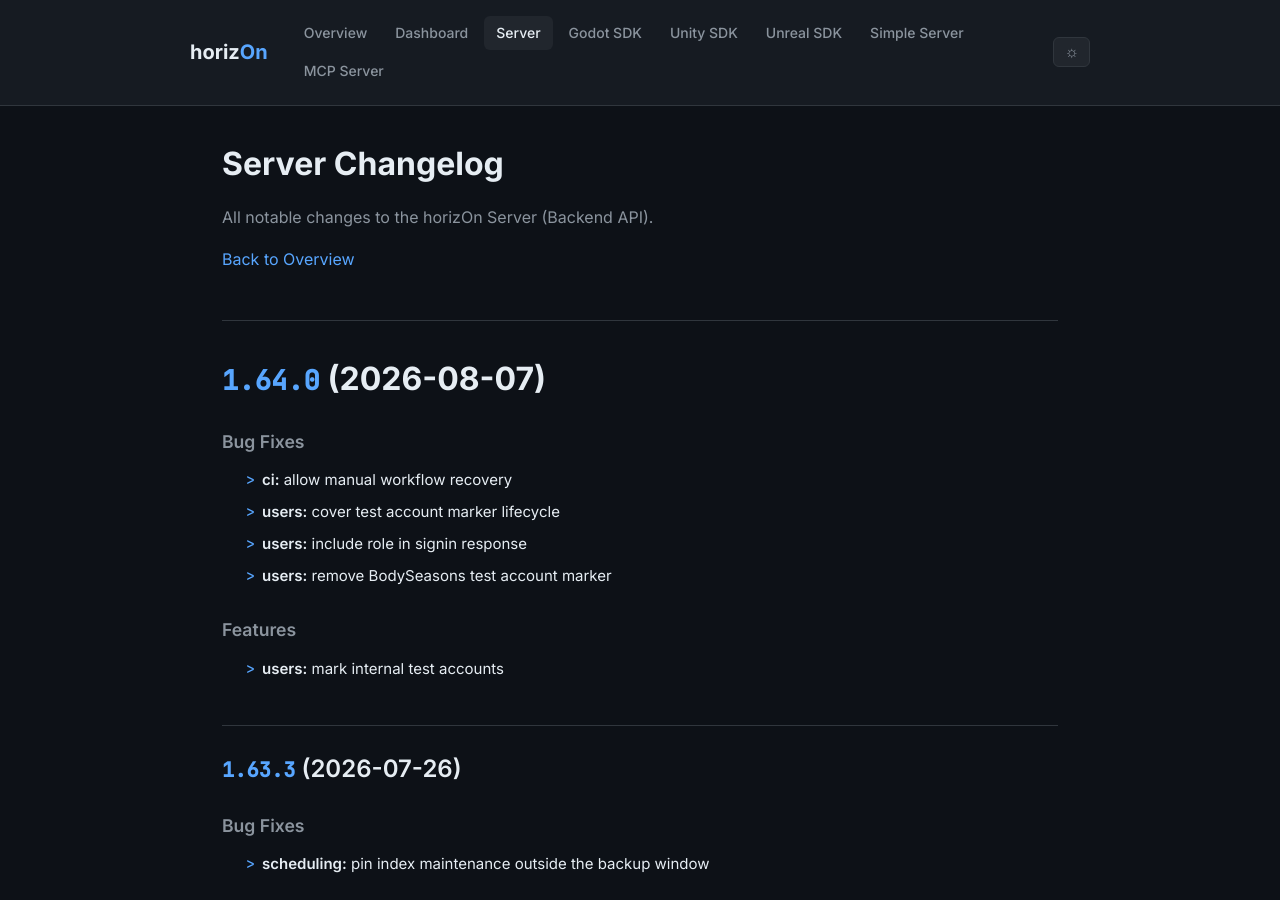
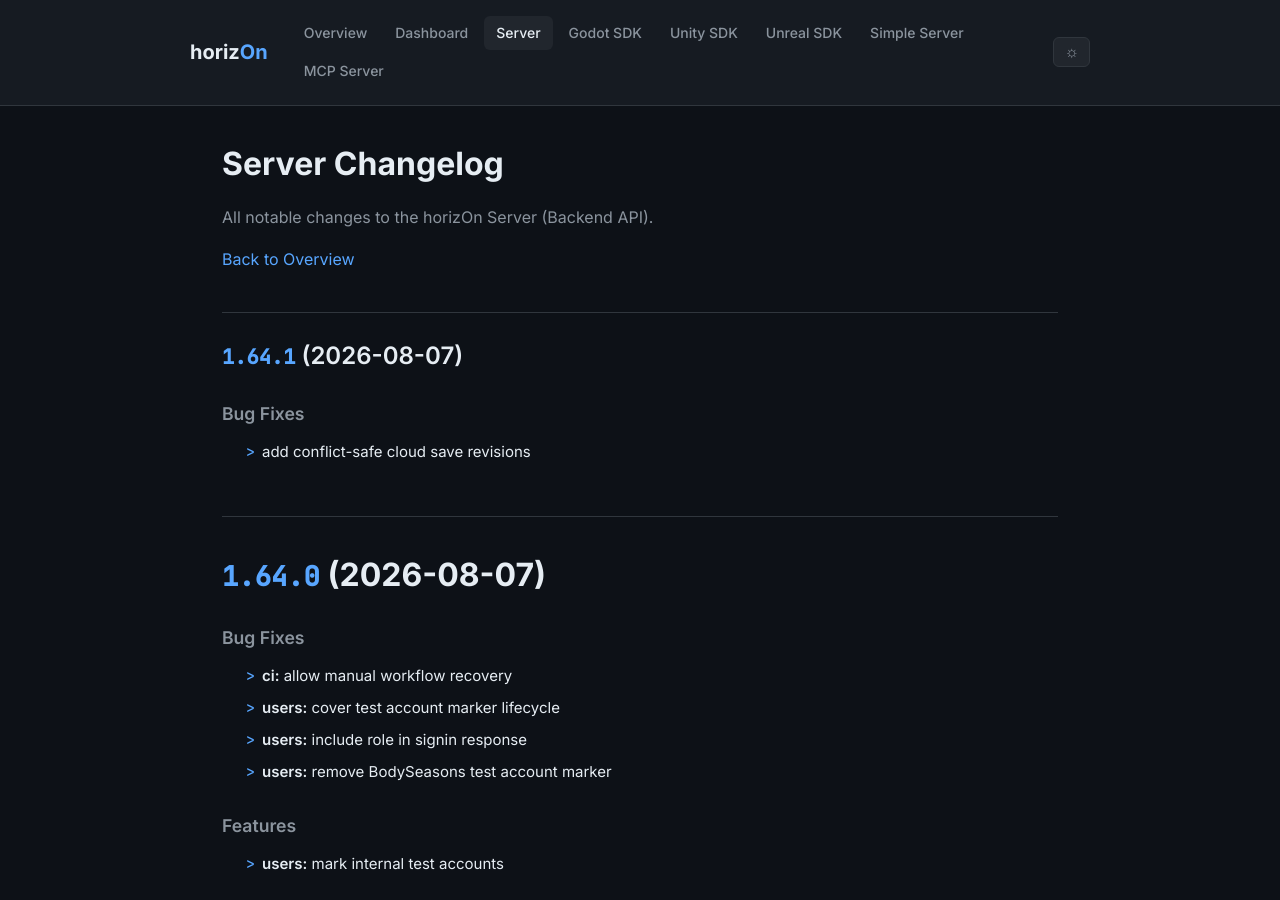
Before and after one commit to ProjectMakersDE/horizOn-Changelog, a Jekyll site: the page built from server-changelog.md, in a window 1280 px wide and 900 px high. Built offline with Jekyll 4.4.1, drawn with Linux system fonts in a browser that asks for light colours.

Commit message:
chore: reconcile changelogs

```diff
--- a/server-changelog.md
+++ b/server-changelog.md
@@ -8,6 +8,13 @@ title: Server Changelog
 All notable changes to the horizOn Server (Backend API).
 
 [Back to Overview](.)
+
+## [1.64.1](https://github.com/ProjectMakersDE/horizOn-Server/compare/v1.64.0...v1.64.1) (2026-08-07)
+
+
+### Bug Fixes
+
+* add conflict-safe cloud save revisions ([9b12e2b](https://github.com/ProjectMakersDE/horizOn-Server/commit/9b12e2beb6f524b6f55e23c7ec640346839d18ae))
 
 # [1.64.0](https://github.com/ProjectMakersDE/horizOn-Server/compare/v1.63.3...v1.64.0) (2026-08-07)
 
```
Also changed, not shown: index.md (+1 -1 lines).
